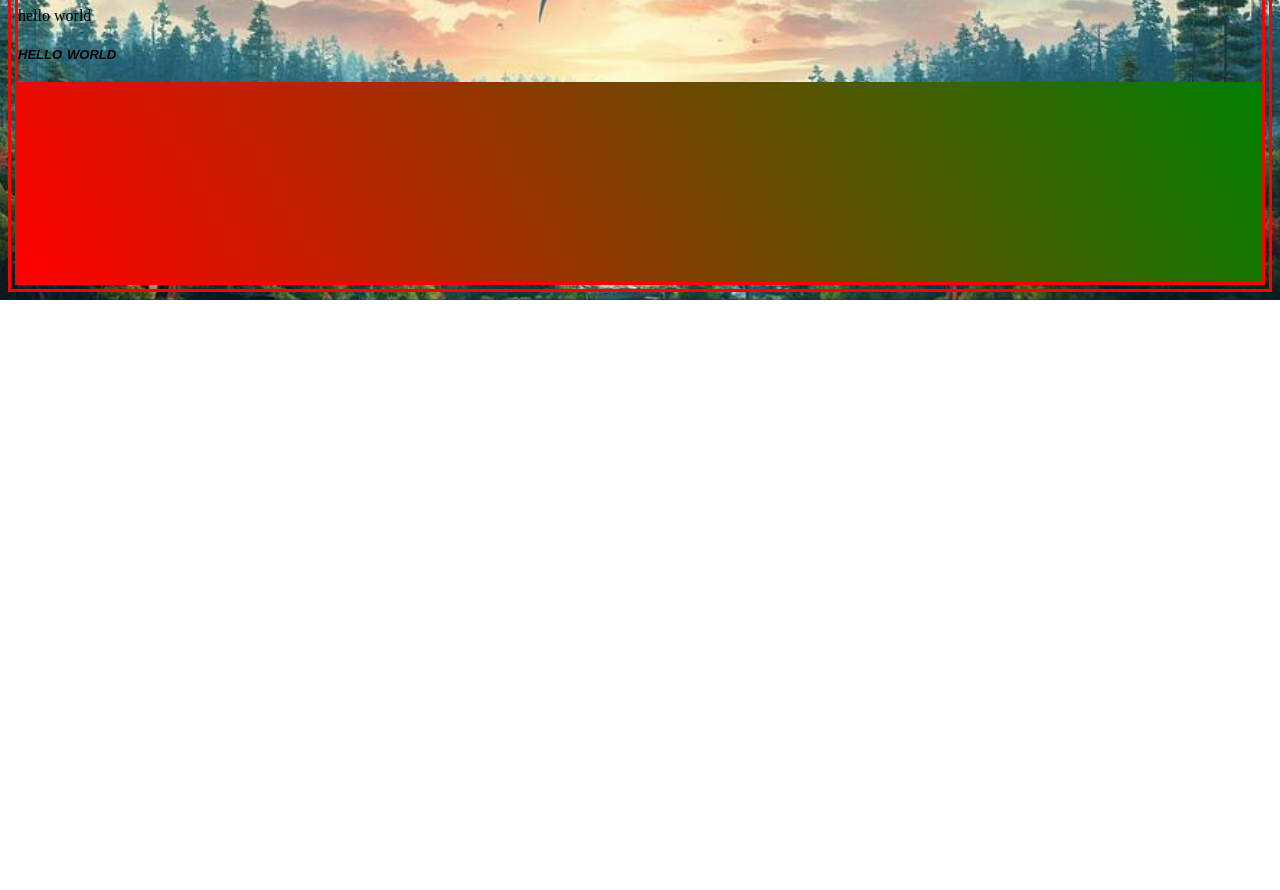
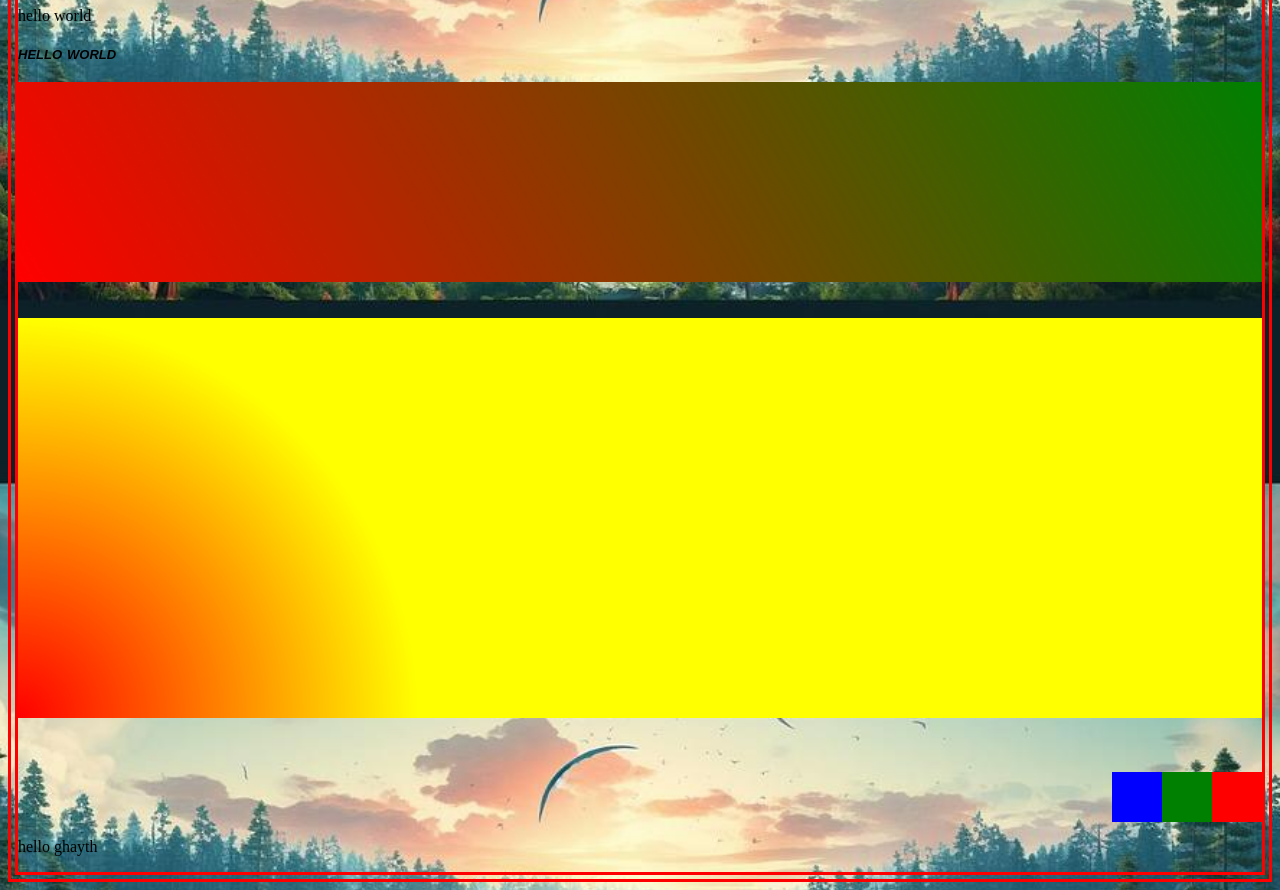
Before and after one commit to ghayth002/First-html-css-project, a plain HTML site: page test.html in a window 1280 px wide. Shown: the part 3608-4498 px from the top of the page. Before the commit the page ends 3908 px from the top, so only its background shows below. Drawn offline with Linux system fonts and the light colour scheme; a web font is replaced by a local one.

Commit message:
radial-gradient, float and clear

```diff
--- a/style2.css
+++ b/style2.css
@@ -169,3 +169,32 @@ background-attachment: fixed;
    background-image:linear-gradient(60deg,red,green) ;
 
  }
+ #radial-gradient{
+   height:400px;
+   background-image: radial-gradient(circle 400px at left bottom,red,yellow);
+   /* elipse chakel baydhawi yelzmou toul w3aredh*/
+ }
+.parent{
+   background-color:yellow ;
+}
+.red{
+   background: red;
+   width:50px ;
+   height: 50px;
+}
+.green{
+   background: green;
+   width:50px ;
+   height: 50px;
+}
+.blue{
+   background: blue;
+   width:50px ;
+   height: 50px;
+}
+.float{
+  float: right
+}
+.clear{
+   clear: both;
+}
--- a/test.html
+++ b/test.html
@@ -236,5 +236,22 @@ Line4: Lorem ipsum dolor sit amet consectetur adipisicing elit.
 <div class="background">
 
 </div>
+<br>
+<br>
+<div id="radial-gradient">
+
+</div>
+<br>
+<br>
+<br>
+<div class="parent">
+<div class="red float"></div>
+<div class="green float"></div>
+<div class="blue float"></div>
+</div>
+
+<div class="clear">
+</div>
+<p>hello ghayth</p>
 </body>
 </html>
```
